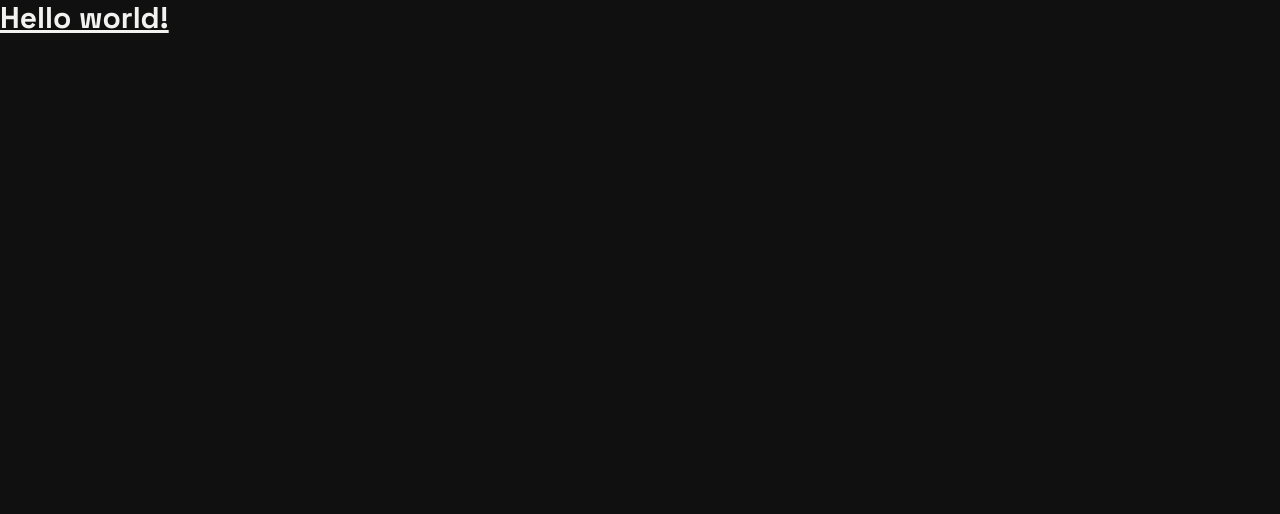
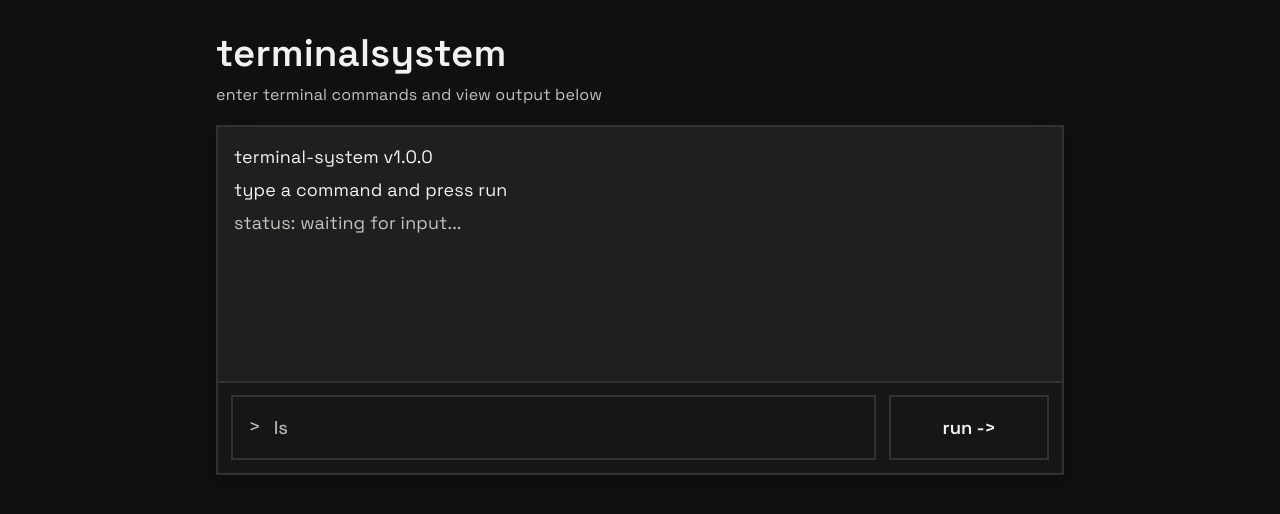
Before and after one commit to Reptop/TerminalSystem, a React (Vite) app: page / in a window 1280 px wide. Shown: the top 514 px of the page. Built offline with nearby package versions, Linux system fonts and the light colour scheme.

Commit message:
Implemented a forminput mimic of an actual terminal with necessary hookups. finished preliminary styling

```diff
--- a/src/App.css
+++ b/src/App.css
@@ -1,9 +1,4 @@
-@import url("https://fonts.googleapis.com/css2?family=Space+Grotesk:wght@400;500;600;700&display=swap");
-@import "tailwindcss";
-
-
-/* Dark monochrome CSS color palette with off-white text */
-/* We can modify this palette as we see fit tbh */
+@import url('https://fonts.googleapis.com/css2?family=Space+Grotesk:wght@400;500;600;700&display=swap');
 
 :root {
   --color-primary: #1a1a1a;
@@ -11,12 +6,202 @@
   --color-bg-soft: #161616;
   --color-surface: #1f1f1f;
   --color-border: #323232;
+  --color-border-strong: #474747;
   --color-ink: #f2f2f0;
-  --color-muted: #c9c9c6;
+  --color-muted: #c2c2be;
+}
+
+* {
+  box-sizing: border-box;
 }
 
 body {
+  margin: 0;
+  min-width: 320px;
+  min-height: 100vh;
   background-color: var(--color-bg);
   color: var(--color-ink);
-  font-family: "Space Grotesk", sans-serif;
+  font-family: 'Space Grotesk', sans-serif;
+  line-height: 1.5;
+  letter-spacing: 0.01em;
 }
+
+#root {
+  min-height: 100vh;
+}
+
+.app-shell {
+  width: 100%;
+  max-width: 56rem;
+  margin: 0 auto;
+  padding: 2rem 1.5rem 5rem;
+}
+
+.command-card h2 {
+  margin: 0;
+  font-size: clamp(1.7rem, 3vw, 2.4rem);
+  line-height: 1.1;
+  font-weight: 600;
+}
+
+.prompt-copy {
+  margin: 0.55rem 0 1.1rem;
+  color: var(--color-muted);
+  font-size: 1rem;
+}
+
+.terminal-window {
+  border: 2px solid var(--color-border);
+  background-color: var(--color-bg-soft);
+  box-shadow: inset 0 0 0 1px var(--color-primary), 0 8px 24px rgb(0 0 0 / 28%);
+}
+
+.terminal-output {
+  min-height: 16rem;
+  max-height: 32rem;
+  overflow-y: auto;
+  padding: 1rem;
+  border-bottom: 2px solid var(--color-border);
+  background: var(--color-surface);
+}
+
+.terminal-output::-webkit-scrollbar {
+  width: 10px;
+}
+
+.terminal-output::-webkit-scrollbar-track {
+  background: var(--color-bg-soft);
+}
+
+.terminal-output::-webkit-scrollbar-thumb {
+  background-color: var(--color-border);
+  border: 2px solid var(--color-bg-soft);
+}
+
+.terminal-output::-webkit-scrollbar-thumb:hover {
+  background-color: var(--color-border-strong);
+}
+
+.terminal-line {
+  margin: 0;
+  font-size: 1.12rem;
+  line-height: 1.55;
+  word-break: break-word;
+}
+
+.terminal-line+.terminal-line {
+  margin-top: 0.35rem;
+}
+
+.terminal-line-muted {
+  color: var(--color-muted);
+}
+
+.terminal-line-command {
+  color: var(--color-ink);
+}
+
+.command-form {
+  display: grid;
+  grid-template-columns: 1fr auto;
+  gap: 0.8rem;
+  padding: 0.8rem;
+}
+
+.command-field-wrap {
+  display: grid;
+  grid-template-columns: auto 1fr;
+  align-items: center;
+  gap: 0.8rem;
+  border: 2px solid var(--color-border);
+  background-color: var(--color-bg-soft);
+  padding: 1rem;
+  transition: border-color 0.2s ease;
+}
+
+.command-field-wrap:focus-within {
+  border-color: var(--color-border-strong);
+}
+
+.command-prefix {
+  color: var(--color-muted);
+  font-size: 1.2rem;
+}
+
+input[type='text'],
+button {
+  border: 2px solid var(--color-border);
+  background-color: var(--color-bg-soft);
+  color: inherit;
+  font: inherit;
+  font-size: 1.15rem;
+  font-weight: 500;
+  padding: 1rem;
+  transition: border-color 0.2s ease, background-color 0.2s ease;
+}
+
+.command-field-wrap input[type='text'] {
+  border: none;
+  background: transparent;
+  padding: 0;
+  width: 100%;
+  min-width: 0;
+}
+
+.command-field-wrap input[type='text']:focus {
+  outline: none;
+}
+
+::placeholder {
+  color: var(--color-muted);
+  opacity: 0.9;
+}
+
+button {
+  cursor: pointer;
+  min-width: 10rem;
+  font-weight: 600;
+}
+
+button:hover,
+button:focus-visible {
+  border-color: var(--color-border-strong);
+  background-color: var(--color-surface);
+  outline: none;
+}
+
+.sr-only {
+  border: 0;
+  clip: rect(0 0 0 0);
+  height: 1px;
+  margin: -1px;
+  overflow: hidden;
+  padding: 0;
+  position: absolute;
+  width: 1px;
+}
+
+@media (max-width: 600px) {
+  .app-shell {
+    padding-top: 1.5rem;
+  }
+
+  .terminal-output {
+    min-height: 14rem;
+  }
+
+  .command-form {
+    grid-template-columns: 1fr;
+  }
+
+  input[type='text'],
+  button,
+  .command-field-wrap,
+  .terminal-line {
+    font-size: 1.05rem;
+  }
+
+  button {
+    width: 100%;
+  }
+}
--- a/src/App.tsx
+++ b/src/App.tsx
@@ -1,13 +1,15 @@
 import './App.css'
+import CommandPrompt from './components/CommandPrompt'
 
 function App() {
-
   return (
-    <>
-      <h1 className="text-3xl font-bold underline">
-        Hello world!
-      </h1>
-    </>
+    <main className="app-shell">
+      <CommandPrompt>
+        <p className="terminal-line">terminal-system v1.0.0</p>
+        <p className="terminal-line">type a command and press run</p>
+        <p className="terminal-line terminal-line-muted">status: waiting for input...</p>
+      </CommandPrompt>
+    </main>
   )
 }
 
--- /dev/null
+++ b/src/components/CommandPrompt.tsx
@@ -0,0 +1,100 @@
+import { useState } from 'react'
+import type { SubmitEventHandler, ReactNode } from 'react'
+
+// Created a new type to act as the argument type for the CommandPrompt component
+type CommandPromptProps = {
+  children?: ReactNode
+  onExecute?: (command: string) => void
+}
+
+// TODO: Wire onExecute to the backend API to execute and fetch command output
+export default function CommandPrompt({ onExecute, children }: CommandPromptProps) {
+
+  // useStates to keep track of dynamic values
+
+  // `command` holds the current input value of the command field
+  const [command, setCommand] = useState('')
+
+  // `status` tracks whether a command has been submitted or not, which can be used to provide user feedback
+  const [status, setStatus] = useState<'idle' | 'submitted'>('idle')
+
+  // `history` is an array that stores all previously submitted commands. Thiis is optional tbh
+  const [history, setHistory] = useState<string[]>([])
+
+  const handleSubmit: SubmitEventHandler<HTMLFormElement> = (event) => {
+    event.preventDefault()
+
+    const trimmed = command.trim()
+
+    // Break out if the user does something stupid
+    if (!trimmed)
+      return
+
+    // Setting the useStates here
+    setHistory((prev) => [...prev, trimmed])
+    onExecute?.(trimmed)
+    setStatus('submitted')
+    setCommand('')
+
+    // Timout if the user submits a command, we set the status back to idle after 1.2 seconds
+    // This can change based on API response time
+    window.setTimeout(() => {
+      setStatus('idle')
+    }, 1200)
+  }
+
+  return (
+    <section className="command-card" aria-labelledby="command-prompt-heading">
+      <h2 id="command-prompt-heading">terminalsystem</h2>
+      <p className="prompt-copy">enter terminal commands and view output below</p>
+
+      <div className="terminal-window" role="region" aria-label="Terminal output">
+
+        <div className="terminal-output">
+
+          {/* Command output can be rendered as children */}
+          {children}
+
+          {/* Simple array mapping to a p-tag */}
+          {history.map((item, index) => (
+            <p key={`${item}-${index}`} className="terminal-line terminal-line-command">
+              <span className="command-prefix" aria-hidden="true">
+                {'>'}
+              </span>{' '}
+              {item}
+            </p>
+          ))}
+        </div>
+
+        <form className="command-form" onSubmit={handleSubmit}>
+          <label htmlFor="command-input" className="sr-only">
+            Terminal command
+          </label>
+
+          <div className="command-field-wrap">
+
+            <span className="command-prefix" aria-hidden="true">
+              {'>'}
+            </span>
+
+            <input
+              id="command-input"
+              name="command"
+              type="text"
+              value={command}
+              onChange={(event) => setCommand(event.target.value)}
+              placeholder="ls"
+              autoComplete="off"
+              spellCheck={false}
+            />
+          </div>
+
+          <button type="submit">
+            {status === 'submitted' ? 'queued ->' : 'run ->'}
+          </button>
+
+        </form>
+      </div>
+    </section>
+  )
+}
```
Also changed, not shown: 1 other file (tests, documents, lock files or other folders).
